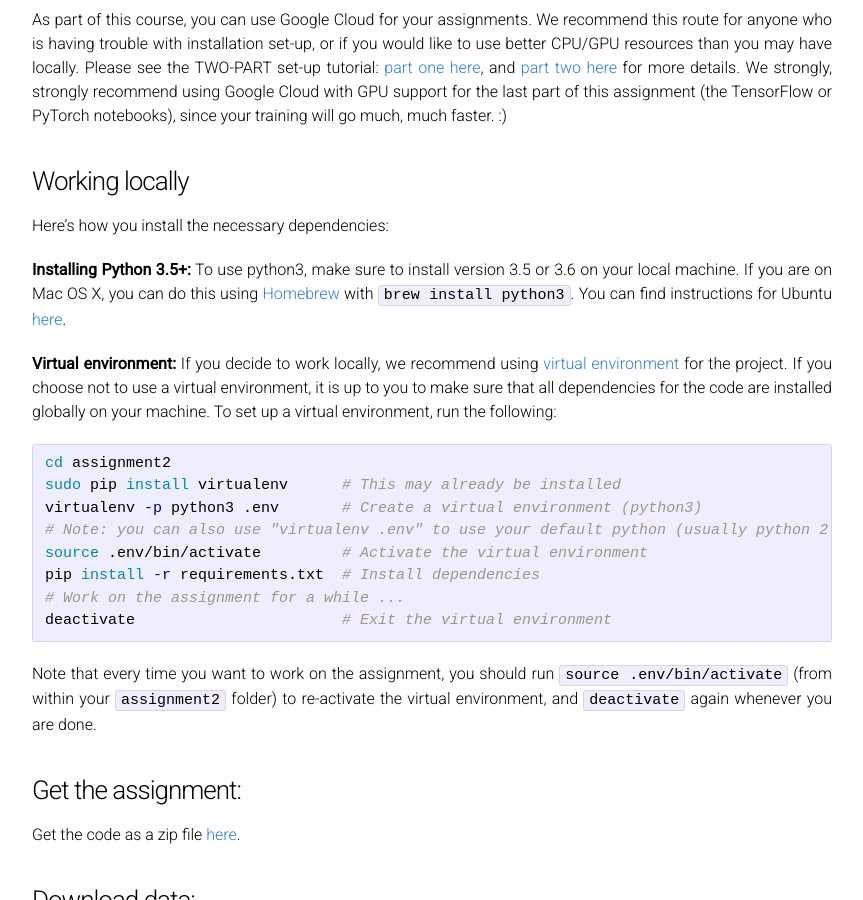
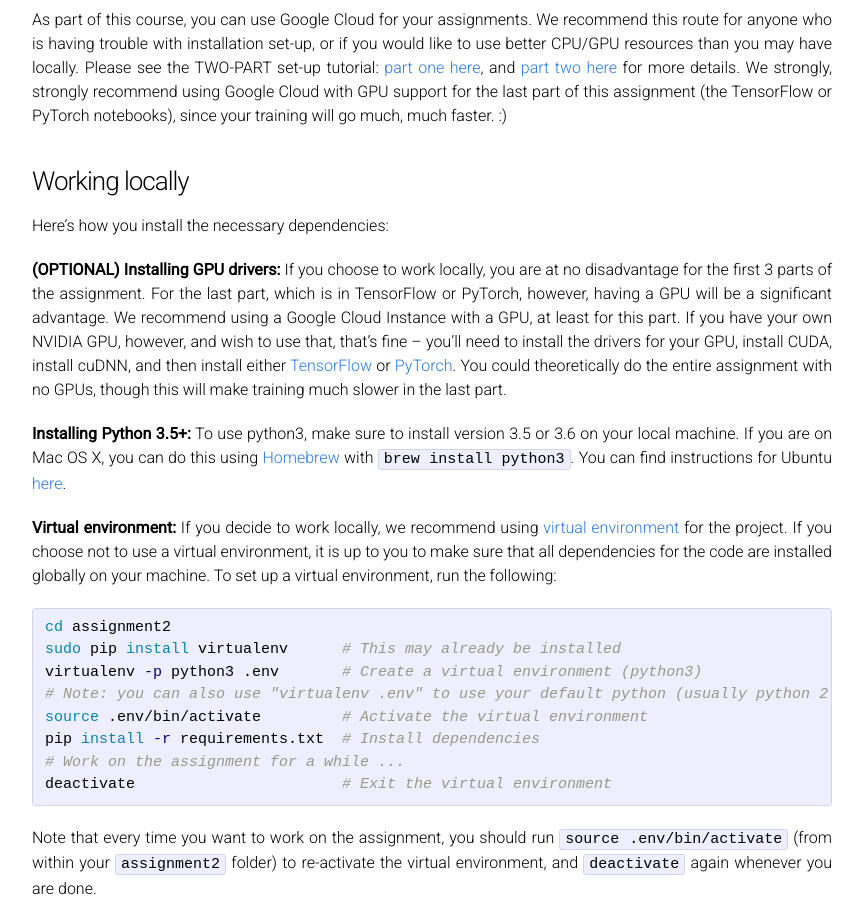
Before and after one commit to cs231n/cs231n.github.io, a Jekyll site: the page built from assignments/2017/assignment2.md, in a window 1280 px wide and 900 px high, scrolled down 663 px. Shown: the whole window, without its empty margins (208-1071 px from the left). Built offline with Jekyll 4.4.1, drawn with Linux system fonts in a browser that asks for light colours.

Commit message:
local GPU brief instructions

```diff
--- a/assignments/2017/assignment2.md
+++ b/assignments/2017/assignment2.md
@@ -30,6 +30,9 @@ As part of this course, you can use Google Cloud for your assignments. We recomm
 
 ### Working locally
 Here's how you install the necessary dependencies:
+
+**(OPTIONAL) Installing GPU drivers:**
+If you choose to work locally, you are at no disadvantage for the first 3 parts of the assignment. For the last part, which is in TensorFlow or PyTorch, however, having a GPU will be a significant advantage. We recommend using a Google Cloud Instance with a GPU, at least for this part. If you have your own NVIDIA GPU, however, and wish to use that, that's fine -- you'll need to install the drivers for your GPU, install CUDA, install cuDNN, and then install either [TensorFlow](https://www.tensorflow.org/install/) or [PyTorch](http://pytorch.org/). You could theoretically do the entire assignment with no GPUs, though this will make training much slower in the last part.
 
 **Installing Python 3.5+:**
 To use python3, make sure to install version 3.5 or 3.6 on your local machine. If you are on Mac OS X, you can do this using [Homebrew](https://brew.sh) with `brew install python3`. You can find instructions for Ubuntu [here](https://www.digitalocean.com/community/tutorials/how-to-install-python-3-and-set-up-a-local-programming-environment-on-ubuntu-16-04).
```
